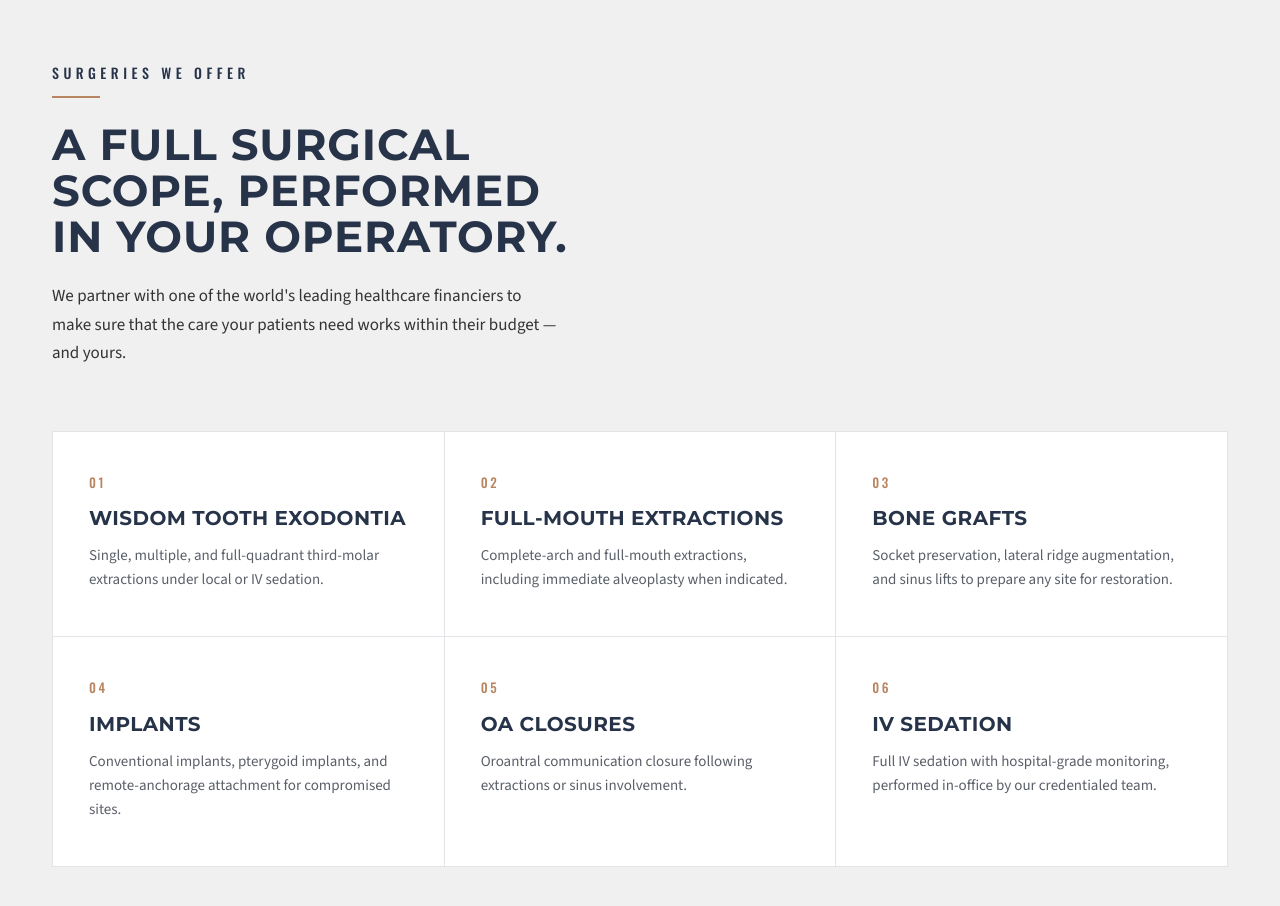
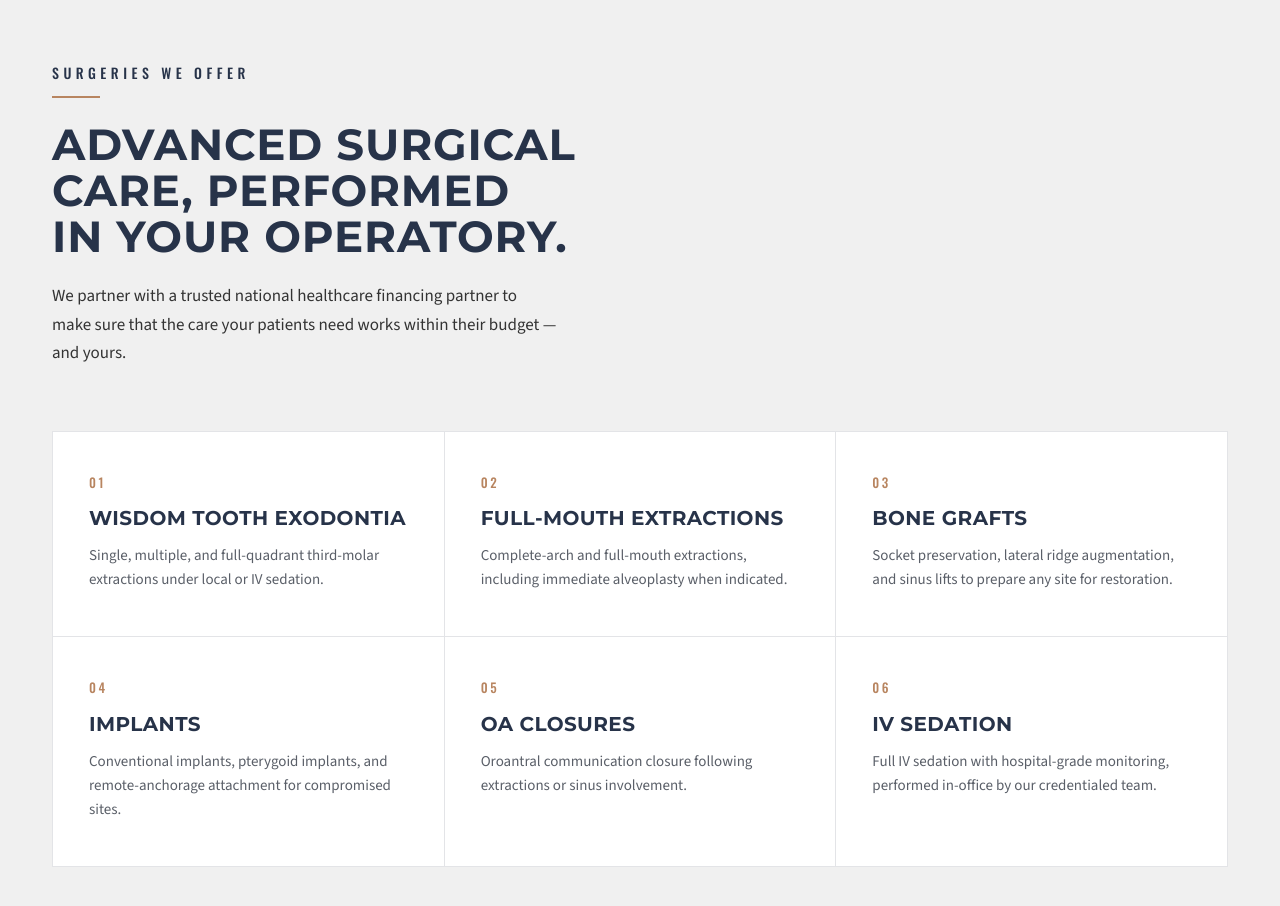
Before and after one commit to Apollo235298/STS---Claude-Design-Concept, a plain HTML site: page Concept Claude Design V1/sts-site/index.html in a window 1280 px wide. Shown: the part 3320-4226 px from the top of the page. Drawn offline with Linux system fonts and the light colour scheme.

Commit message:
Update Surgeries section copy
- Heading: "A full surgical scope" -> "Advanced surgical care"
- Lede: "one of the world's leading healthcare financiers" -> "a trusted national healthcare financing partner"

Co-Authored-By: Claude Opus 4.7 (1M context) <noreply@anthropic.com>

```diff
--- a/Concept Claude Design V1/sts-site/index.html
+++ b/Concept Claude Design V1/sts-site/index.html
@@ -1471,9 +1471,9 @@
   <div class="shell">
     <div class="surgeries__head">
       <span class="section-label">Surgeries We Offer</span>
-      <h2 class="section-h">A full surgical scope, performed in your operatory.</h2>
+      <h2 class="section-h">Advanced surgical care, performed in your operatory.</h2>
       <p class="surgeries__lede">
-        We partner with one of the world's leading healthcare financiers to make sure that the
+        We partner with a trusted national healthcare financing partner to make sure that the
         care your patients need works within their budget — and yours.
       </p>
     </div>
```
